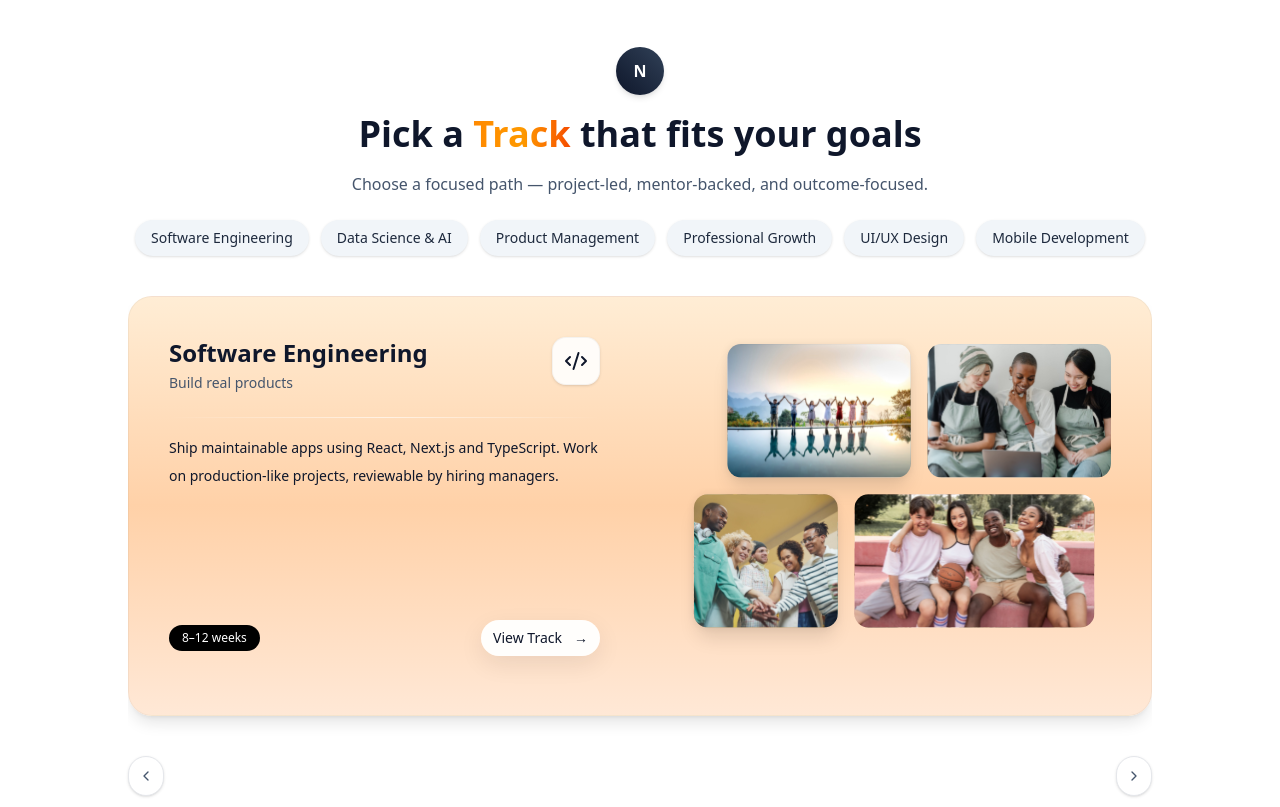
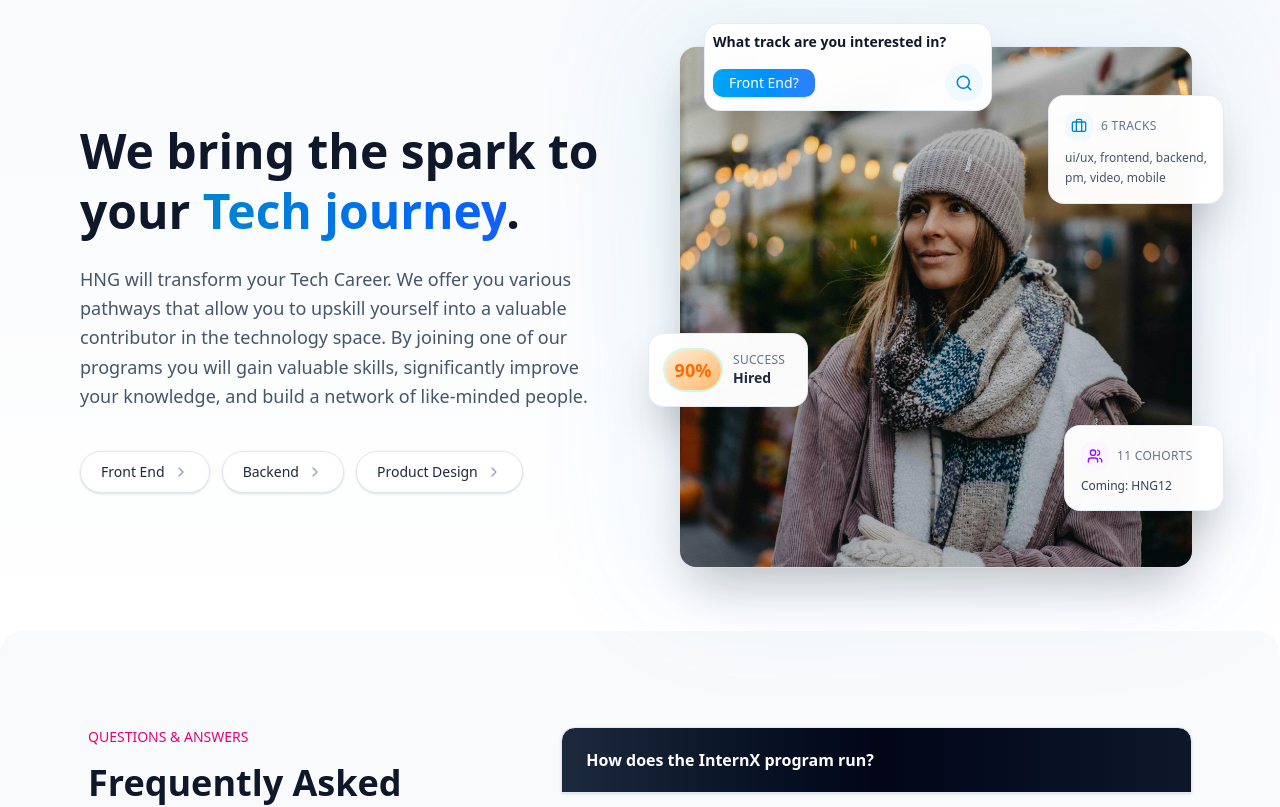
Before and after one commit to oluwaferanmi-jo/InternX, a Next.js app: page / in a window 1280 px wide. Shown: the part 2620-3427 px from the top of the page. Built offline with nearby package versions, Linux system fonts and the light colour scheme.

Commit message:
Feat: Implemented new tracks component

```diff
--- a/components/sections/tracks.tsx
+++ b/components/sections/tracks.tsx
@@ -1,327 +1,212 @@
-// src/components/sections/tracks.tsx
+// src/components/Tracks.tsx
 "use client";
 
 import React from "react";
-import { Code2, Cpu, Briefcase, BookOpen } from "lucide-react";
-import { motion, Variants } from "framer-motion";
-import { useRouter } from "next/navigation";
-import { Swiper, SwiperSlide } from "swiper/react";
-import { Navigation, Pagination, Autoplay } from "swiper/modules";
-import "swiper/css";
-import "swiper/css/navigation";
-import "swiper/css/pagination";
 import Image from "next/image";
+import { Search, ChevronRight, Users, Briefcase } from "lucide-react";
+import { motion } from "framer-motion";
 
-/* tracks data */
-const tracks = [
-  {
-    id: "se",
-    title: "Software Engineering",
-    tagline: "Build real products",
-    description:
-      "Ship maintainable apps using React, Next.js and TypeScript. Work on production-like projects, reviewable by hiring managers.",
-    icon: <Code2 className="w-6 h-6" />,
-    gradient: "linear-gradient(180deg,#FFEDD5 0%,#FFD1A8 50%,#FFE8D6 100%)",
-    textColor: "text-slate-900",
-  },
-  {
-    id: "data",
-    title: "Data Science & AI",
-    tagline: "Model & interpret",
-    description:
-      "Train models, analyze pipelines and build dashboards that reveal insights recruiters can evaluate.",
-    icon: <Cpu className="w-6 h-6" />,
-    gradient: "linear-gradient(180deg,#F3E8FF 0%,#E9D5FF 50%,#F6EEFF 100%)",
-    textColor: "text-slate-900",
-  },
-  {
-    id: "pm",
-    title: "Product Management",
-    tagline: "Ship with clarity",
-    description:
-      "Learn discovery, roadmaps and stakeholder communication — deliver measurable product outcomes.",
-    icon: <Briefcase className="w-6 h-6" />,
-    gradient: "linear-gradient(180deg,#DBF4FF 0%,#CFEFFF 50%,#EBFAFF 100%)",
-    textColor: "text-slate-900",
-  },
-  {
-    id: "growth",
-    title: "Professional Growth",
-    tagline: "Career acceleration",
-    description:
-      "Master interviewing, teamwork and portfolio storytelling so you land roles faster.",
-    icon: <BookOpen className="w-6 h-6" />,
-    gradient: "linear-gradient(180deg,#DEF7EC 0%,#D1F6DF 50%,#ECFBEE 100%)",
-    textColor: "text-slate-900",
-  },
-  {
-    id: "design",
-    title: "UI/UX Design",
-    tagline: "Design beautiful products",
-    description: "Learn Figma, user research, and design systems to craft polished interfaces.",
-    icon: <BookOpen className="w-6 h-6" />,
-    gradient: "linear-gradient(180deg,#FEF3C7 0%,#FDE68A 50%,#FFF7ED 100%)",
-    textColor: "text-slate-900",
-  },
-  {
-    id: "mobile",
-    title: "Mobile Development",
-    tagline: "Native & cross-platform",
-    description: "Build mobile apps using React Native and platform best practices.",
-    icon: <Cpu className="w-6 h-6" />,
-    gradient: "linear-gradient(180deg,#E8F9FF 0%,#DFF5FF 50%,#F3FBFF 100%)",
-    textColor: "text-slate-900",
-  },
-];
-
-function TrackCta({ href, label }: { href: string; label?: string }) {
-  const router = useRouter();
-  return (
-    <motion.button
-      type="button"
-      onClick={() => router.push(href)}
-      role="link"
-      aria-label={label ?? "View track"}
-      whileHover={{ scale: 1.03 }}
-      whileTap={{ scale: 0.98 }}
-      transition={{ type: "spring", stiffness: 300, damping: 20 }}
-      className="inline-flex items-center gap-2 rounded-full px-3 py-2 text-sm font-medium
-                 bg-white/95 text-slate-900 shadow-sm hover:shadow-lg
-                 ring-1 ring-white/40 hover:ring-2 hover:ring-offset-1 hover:ring-purple-300/30"
-      style={{ backdropFilter: "saturate(1.05) blur(2px)", boxShadow: "0 8px 24px rgba(2,6,23,0.08)" }}
-    >
-      <span className="hidden sm:inline">View Track</span>
-      <span className="sm:hidden">View</span>
-      <span className="ml-1">→</span>
-    </motion.button>
-  );
-}
-
-/* FRAMER VARIANTS */
-const containerVariants: Variants = {
-  hidden: { opacity: 1 },
-  show: {
-    opacity: 1,
-    transition: {
-      staggerChildren: 0.12,
-      delayChildren: 0.06,
-    },
-  },
+type Track = {
+  title: string;
+  excerpt: string;
 };
 
-const cardVariants: Variants = {
-  hidden: { opacity: 0, y: 20, scale: 0.995 },
-  show: {
-    opacity: 1,
-    y: 0,
-    scale: 1,
-    transition: { duration: 0.65, ease: [0.22, 1, 0.36, 1] as [number, number, number, number] },
-  },
-};
+const TRACKS: Track[] = [
+  { title: "Front End", excerpt: "ui/ux, react, accessibility" },
+  { title: "Backend", excerpt: "node, api design, databases" },
+  { title: "Product Design", excerpt: "ux research, prototyping" },
+];
 
 export default function Tracks() {
   return (
-    <section className="relative overflow-hidden bg-white py-12 sm:py-16">
-      <div aria-hidden className="absolute inset-0 pointer-events-none -z-10">
-        <div className="blob b1" />
-        <div className="blob b2" />
-        <div className="blob b3" />
-      </div>
+    <section className="py-16 px-6 lg:px-20 bg-gradient-to-b from-slate-50 to-white">
+      <div className="max-w-7xl mx-auto flex flex-col-reverse lg:flex-row items-center gap-16">
+        {/* Left: Text Content */}
+        <div className="lg:w-1/2 w-full">
+          <motion.div
+            initial={{ opacity: 0, y: 20 }}
+            animate={{ opacity: 1, y: 0 }}
+            transition={{ duration: 0.6 }}
+          >
+            <h2 className="text-4xl lg:text-5xl font-bold leading-tight text-slate-900">
+              We bring the spark to your{" "}
+              <span className="text-transparent bg-clip-text bg-gradient-to-r from-sky-600 to-blue-600">
+                Tech journey
+              </span>
+              .
+            </h2>
+            <p className="mt-6 text-slate-600 text-lg leading-relaxed max-w-xl">
+              HNG will transform your Tech Career. We offer you various pathways
+              that allow you to upskill yourself into a valuable contributor in
+              the technology space. By joining one of our programs you will gain
+              valuable skills, significantly improve your knowledge, and build a
+              network of like-minded people.
+            </p>
 
-      <div className="max-w-7xl mx-auto px-6">
-        <div className="max-w-3xl mx-auto text-center">
-          <div className="mx-auto mb-4 h-12 w-12 rounded-full bg-gradient-to-tr from-slate-900 to-slate-700 flex items-center justify-center text-white shadow-md">
-            <span className="font-bold">N</span>
-          </div>
-
-          <h2 className="text-3xl sm:text-4xl font-extrabold text-slate-900 leading-tight">
-            Pick a{" "}
-            <span className="bg-gradient-to-r from-orange-400 via-amber-500 to-orange-600 bg-clip-text text-transparent">
-              Track
-            </span>{" "}
-            that fits your goals
-          </h2>
-
-          <p className="mt-4 text-slate-600 text-base">
-            Choose a focused path — project-led, mentor-backed, and outcome-focused.
-          </p>
+            <div className="mt-10 flex flex-wrap gap-3">
+              {TRACKS.map((t, idx) => (
+                <motion.button
+                  key={t.title}
+                  initial={{ opacity: 0, scale: 0.9 }}
+                  animate={{ opacity: 1, scale: 1 }}
+                  transition={{ duration: 0.3, delay: 0.1 * idx }}
+                  whileHover={{ scale: 1.05, y: -2 }}
+                  whileTap={{ scale: 0.98 }}
+                  className="group inline-flex items-center gap-2 bg-white hover:bg-sky-50 shadow-sm hover:shadow-lg border border-slate-200 hover:border-sky-300 rounded-full px-5 py-2.5 text-sm text-slate-800 transition-all duration-200"
+                >
+                  <span className="font-medium">{t.title}</span>
+                  <ChevronRight
+                    size={16}
+                    className="text-slate-400 group-hover:text-sky-600 group-hover:translate-x-0.5 transition-all"
+                  />
+                </motion.button>
+              ))}
+            </div>
+          </motion.div>
         </div>
 
-        {/* track pills */}
-        <div className="hidden mt-6 lg:flex flex-wrap gap-3 justify-center">
-          {tracks.map((t) => (
-            <button
-              key={t.id}
-              className="px-4 py-2 rounded-full bg-slate-100 text-slate-800 text-sm font-medium shadow-sm hover:shadow-md transition"
+        {/* Right: Image with overlays */}
+        <div className="lg:w-1/2 w-full relative flex justify-center">
+          <div className="relative w-full max-w-md lg:max-w-lg">
+            {/* Background glow - positioned behind everything */}
+            <div
+              aria-hidden
+              className="absolute -inset-8 rounded-3xl blur-3xl opacity-30"
+              style={{
+                background:
+                  "linear-gradient(135deg, rgba(14,165,233,0.3), rgba(59,130,246,0.2))",
+                zIndex: 0,
+              }}
+            />
+
+            {/* Main image card */}
+            <motion.div
+              initial={{ opacity: 0, scale: 0.95 }}
+              animate={{ opacity: 1, scale: 1 }}
+              transition={{ duration: 0.7 }}
+              className="relative rounded-2xl overflow-hidden ring-1 ring-slate-200/50 shadow-2xl"
+              style={{ zIndex: 10 }}
             >
-              {t.title}
-            </button>
-          ))}
+              <Image
+                src="/Pexels1.jpg"
+                alt="Student smiling"
+                width={1200}
+                height={900}
+                className="object-cover w-full h-[420px] sm:h-[520px]"
+                priority
+              />
+              {/* Subtle overlay gradient */}
+              <div className="absolute inset-0 bg-gradient-to-t from-slate-900/10 to-transparent pointer-events-none" />
+            </motion.div>
+
+            {/* Floating search bubble (top-left) */}
+            <motion.div
+              initial={{ y: -20, opacity: 0, scale: 0.9 }}
+              animate={{ y: 0, opacity: 1, scale: 1 }}
+              transition={{
+                duration: 0.5,
+                delay: 0.3,
+                type: "spring",
+                stiffness: 200
+              }}
+              whileHover={{ y: -4, scale: 1.02 }}
+              className="absolute -top-6 left-2 sm:left-6 lg:w-72 w-58 bg-white/98 backdrop-blur-sm shadow-2xl rounded-2xl p-2 border border-slate-200/80"
+              style={{ zIndex: 30 }}
+            >
+              <div className="font-semibold text-slate-900 text-sm mb-3">
+                What track are you interested in?
+              </div>
+              <div className="flex items-center gap-3">
+                <span className="inline-flex items-center justify-center px-4 py-1 bg-gradient-to-r from-sky-500 to-blue-500 text-white rounded-lg text-sm font-sm shadow-sm">
+                  Front End?
+                </span>
+                <div className="ml-auto bg-sky-50 hover:bg-sky-100 rounded-full p-2.5 transition-colors cursor-pointer">
+                  <Search size={18} className="text-sky-600" />
+                </div>
+              </div>
+            </motion.div>
+
+            {/* Circular stat card (left center) */}
+            <motion.div
+              initial={{ x: -20, opacity: 0, scale: 0.9 }}
+              animate={{ x: 0, opacity: 1, scale: 1 }}
+              transition={{
+                duration: 0.5,
+                delay: 0.4,
+                type: "spring",
+                stiffness: 180
+              }}
+              whileHover={{ x: -4, scale: 1.05 }}
+              className="absolute left-0 bottom-32 sm:bottom-40 -translate-x-8 w-36 sm:w-40 bg-white/98 backdrop-blur-sm rounded-2xl p-4 ml-4 lg:ml-0 shadow-2xl border border-slate-200/80"
+              style={{ zIndex: 25 }}
+            >
+              <div className="flex items-center gap-3">
+                <div className="flex-shrink-0 w-14 h-10 rounded-full bg-gradient-to-br from-orange-100 to-orange-300 flex items-center justify-center ring-2 ring-emerald-200/50">
+                  <div className="text-orange-500 font-bold text-lg">90%</div>
+                </div>
+                <div>
+                  <div className="text-xs text-slate-500 uppercase tracking-wide">Success</div>
+                  <div className="text-sm font-semibold text-slate-800">Hired</div>
+                </div>
+              </div>
+            </motion.div>
+
+            {/* Top right stat card */}
+            <motion.div
+              initial={{ x: 20, y: -20, opacity: 0, scale: 0.9 }}
+              animate={{ x: 0, y: 0, opacity: 1, scale: 1 }}
+              transition={{
+                duration: 0.5,
+                delay: 0.5,
+                type: "spring",
+                stiffness: 180
+              }}
+              whileHover={{ x: 4, y: -4, scale: 1.03 }}
+              className="absolute right-0 top-12 translate-x-8 w-44 bg-white/98 backdrop-blur-sm rounded-2xl p-4 shadow-2xl border border-slate-200/80"
+              style={{ zIndex: 28 }}
+            >
+              <div className="flex items-center gap-2 mb-2">
+                <div className="p-1.5 bg-sky-50 rounded-lg">
+                  <Briefcase size={16} className="text-sky-600" />
+                </div>
+                <div className="text-xs text-slate-500 uppercase tracking-wide font-medium">
+                  6 Tracks
+                </div>
+              </div>
+              <div className="text-xs text-slate-600 leading-relaxed">
+                ui/ux, frontend, backend, pm, video, mobile
+              </div>
+            </motion.div>
+
+            {/* Bottom right stat card */}
+            <motion.div
+              initial={{ x: 20, opacity: 0, scale: 0.9 }}
+              animate={{ x: 0, opacity: 1, scale: 1 }}
+              transition={{
+                duration: 0.5,
+                delay: 0.6,
+                type: "spring",
+                stiffness: 180
+              }}
+              whileHover={{ x: 4, scale: 1.03 }}
+              className="absolute right-0 bottom-8 sm:bottom-14 translate-x-8 w-40 bg-white/98 backdrop-blur-sm rounded-2xl p-4 shadow-2xl border border-slate-200/80"
+              style={{ zIndex: 22 }}
+            >
+              <div className="flex items-center gap-2 mb-2">
+                <div className="p-1.5 bg-purple-50 rounded-lg">
+                  <Users size={16} className="text-purple-600" />
+                </div>
+                <div className="text-xs text-slate-500 uppercase tracking-wide font-medium">
+                  11 Cohorts
+                </div>
+              </div>
+              <div className="text-xs font-medium text-slate-700">
+                Coming: HNG12
+              </div>
+            </motion.div>
+          </div>
         </div>
-
-        {/* Swiper for tracks */}
-        <motion.div
-          className="mt-10"
-          variants={containerVariants}
-          initial="hidden"
-          whileInView="show"
-          viewport={{ once: true, amount: 0.22 }}
-        >
-          <div className="mx-auto w-full max-w-5xl">
-            <Swiper
-              modules={[Navigation, Pagination, Autoplay]}
-              spaceBetween={36}
-              slidesPerView={1}
-              centeredSlides
-              navigation={{
-                prevEl: ".swiper-button-prev-custom",
-                nextEl: ".swiper-button-next-custom",
-              }}
-              pagination={{
-                el: ".swiper-pagination-custom",
-                clickable: true,
-              }}
-              autoplay={{ delay: 7000, disableOnInteraction: false }}
-              className="!pb-6"
-            >
-              {tracks.map((t) => (
-                <SwiperSlide key={t.id}>
-                  <motion.article
-                    variants={cardVariants}
-                    initial="hidden"
-                    animate="show"
-                    whileHover={{ translateY: -6, boxShadow: "0 22px 40px rgba(2,6,23,0.12)" }}
-                    className="mx-auto"
-                  >
-                    <div
-                      className="rounded-3xl overflow-hidden shadow-lg"
-                      style={{
-                        minHeight: 420,
-                        border: "1px solid rgba(2,6,23,0.04)",
-                        background: t.gradient,
-                      }}
-                    >
-                      <div className="grid grid-cols-1 lg:grid-cols-2 items-stretch">
-                        {/* Left: content */}
-                        <div className="p-6 sm:p-8 lg:p-10 flex flex-col justify-between">
-                          <div>
-                            {/* title + logo side by side */}
-                            <div className="flex items-start justify-between gap-3">
-                              <div>
-                                <h3 className={`text-2xl font-semibold ${t.textColor}`}>{t.title}</h3>
-                                <div className="text-sm text-slate-600 mt-1">{t.tagline}</div>
-                              </div>
-
-                              <div
-                                className="flex h-12 w-12 items-center justify-center rounded-xl shadow shrink-0"
-                                style={{ background: "rgba(255,255,255,0.88)", border: "1px solid rgba(2,6,23,0.04)" }}
-                              >
-                                <div className={t.textColor}>{t.icon}</div>
-                              </div>
-                            </div>
-
-                            <div className="mt-6 h-px bg-gradient-to-r from-transparent via-white/60 to-transparent" />
-
-                            <p className={`mt-4 text-sm leading-7 ${t.textColor} text-opacity-95`}>
-                              {t.description}
-                            </p>
-                          </div>
-
-                          <div className="mt-6 flex items-center justify-between gap-4">
-                            <div
-                              className="rounded-full px-3 py-1 text-xs font-medium"
-                              style={{
-                                background: "black",
-                                border: "1px solid rgba(2,6,23,0.04)",
-                                color: "white",
-                              }}
-                            >
-                              8–12 weeks
-                            </div>
-                            <TrackCta href={`/tracks/${t.id}`} label={`View ${t.title} track`} />
-                          </div>
-                        </div>
-
-                        {/* Right: illustration */}
-                        <div className="lg:flex items-center justify-center p-6 lg:p-10 bg-transparent">
-                          <Image
-                            src="/Collage.svg"
-                            alt={`${t.title} illustration`}
-                            width={520}
-                            height={520}
-                            className="object-contain max-h-[360px] select-none"
-                          />
-                        </div>
-                      </div>
-                    </div>
-                  </motion.article>
-                </SwiperSlide>
-              ))}
-            </Swiper>
-
-            {/* navigation */}
-            <div className="hidden mt-4 lg:flex items-center justify-center gap-6">
-              <button
-                className="swiper-button-prev-custom flex items-center justify-center w-10 h-10 bg-white rounded-full shadow border border-gray-200"
-                aria-label="Previous track"
-              >
-                <svg width="16" height="16" viewBox="0 0 24 24" fill="none" className="text-slate-600">
-                  <path d="M15 18l-6-6 6-6" stroke="currentColor" strokeWidth="2" strokeLinecap="round" strokeLinejoin="round" />
-                </svg>
-              </button>
-
-              <div className="swiper-pagination-custom flex items-center gap-2" />
-
-              <button
-                className="swiper-button-next-custom flex items-center justify-center w-10 h-10 bg-white rounded-full shadow border border-gray-200"
-                aria-label="Next track"
-              >
-                <svg width="16" height="16" viewBox="0 0 24 24" fill="none" className="text-slate-600">
-                  <path d="M9 6l6 6-6 6" stroke="currentColor" strokeWidth="2" strokeLinecap="round" strokeLinejoin="round" />
-                </svg>
-              </button>
-            </div>
-          </div>
-        </motion.div>
       </div>
-
-      {/* blobs */}
-      <style jsx>{`
-        .blob {
-          position: absolute;
-          filter: blur(40px);
-          opacity: 0.12;
-          transform: translateZ(0);
-        }
-        .b1 {
-          width: 420px;
-          height: 260px;
-          left: -8%;
-          top: -6%;
-          background: radial-gradient(circle at 30% 30%, rgba(255,183,77,0.95), rgba(255,200,120,0.6) 40%, transparent 60%);
-          animation: blobMove1 12s linear infinite;
-        }
-        .b2 {
-          width: 360px;
-          height: 220px;
-          right: -6%;
-          top: 6%;
-          background: radial-gradient(circle at 60% 20%, rgba(99,102,241,0.9), rgba(168,85,247,0.5) 45%, transparent 70%);
-          animation: blobMove2 14s linear infinite;
-        }
-        .b3 {
-          width: 300px;
-          height: 200px;
-          left: 10%;
-          bottom: -8%;
-          background: radial-gradient(circle at 30% 80%, rgba(6,182,212,0.85), rgba(34,211,238,0.35) 40%, transparent 70%);
-          animation: blobMove3 16s linear infinite;
-        }
-        @keyframes blobMove1 { 0%,100%{transform:translate3d(0,0,0)scale(1);}50%{transform:translate3d(10px,12px,0)scale(1.03);} }
-        @keyframes blobMove2 { 0%,100%{transform:translate3d(0,0,0)scale(1);}50%{transform:translate3d(-8px,-10px,0)scale(1.02);} }
-        @keyframes blobMove3 { 0%,100%{transform:translate3d(0,0,0)scale(1);}50%{transform:translate3d(6px,-8px,0)scale(1.01);} }
-        @media (prefers-reduced-motion: reduce) { .blob { animation: none !important; } }
-      `}</style>
     </section>
   );
 }
```
Also changed, not shown: public/Pexels1.jpg (added).
